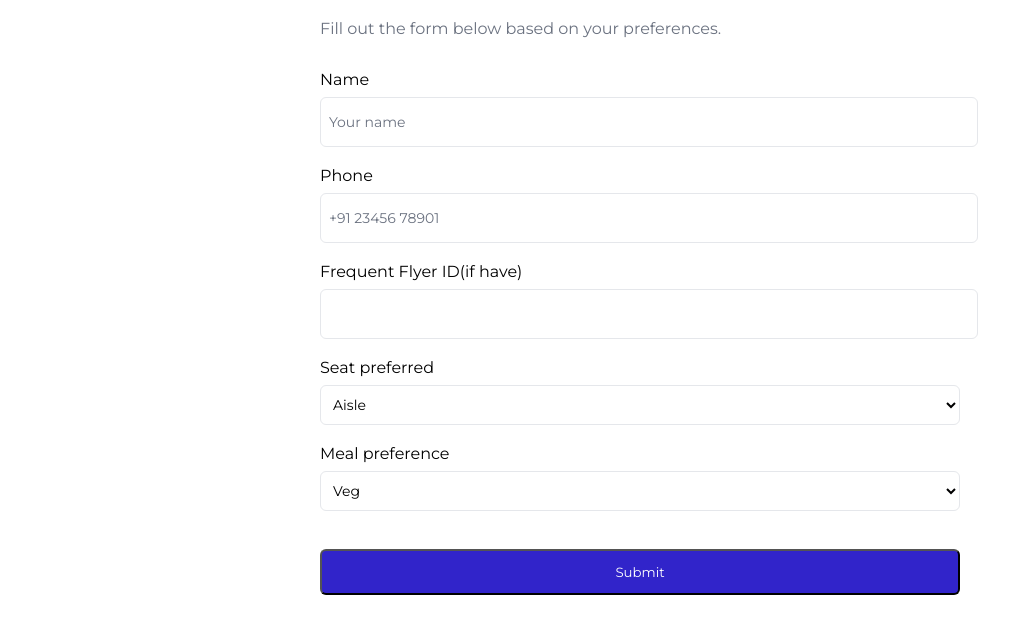
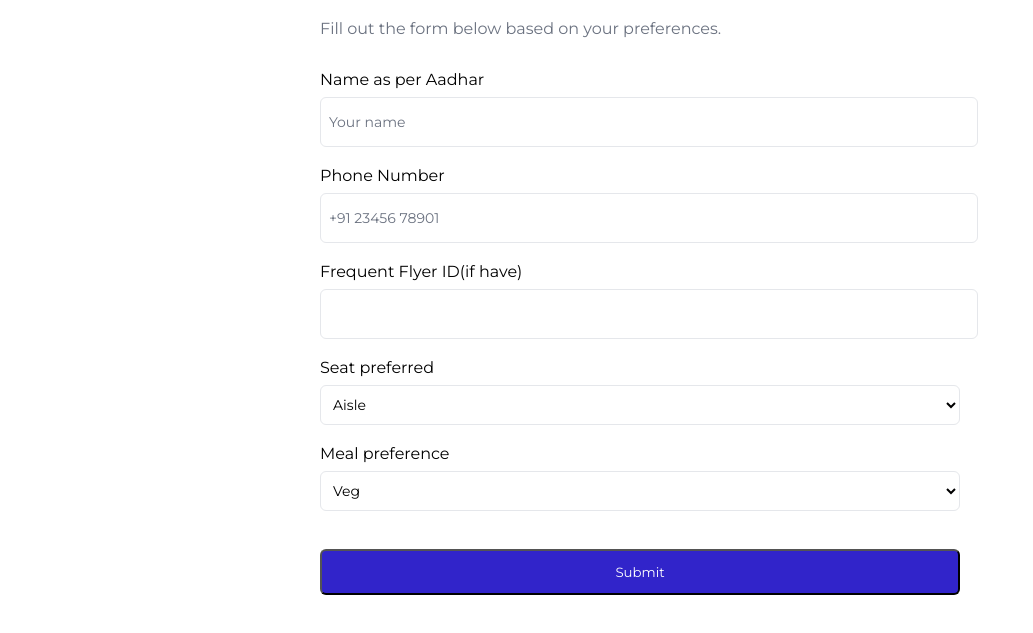
Before and after one commit to GPS-Renewables/Flight-Booking, a plain HTML site: page index.html in a window 1280 px wide. Shown: the part 127-760 px from the top of the page, without its empty margins (0-1033 px from the left). Drawn offline with Linux system fonts and the light colour scheme.

Commit message:
Update index.html

```diff
--- a/index.html
+++ b/index.html
@@ -32,13 +32,13 @@
 
       <div class="form-group-container">
         <div class="form-group">
-          <label for="name" class="form-label">Name</label>
+          <label for="name" class="form-label">Name as per Aadhar</label>
           <input id="name" name="name" class="form-input" placeholder="Your name" type="text" />
         </div>
         </div>
       <br>
         <div class="form-group">
-          <label for="phone" class="form-label">Phone</label>
+          <label for="phone" class="form-label">Phone Number</label>
           <input id="phone" name="phone" class="form-input" placeholder="+91 23456 78901" type="text" />
         </div>
       <br>
```
